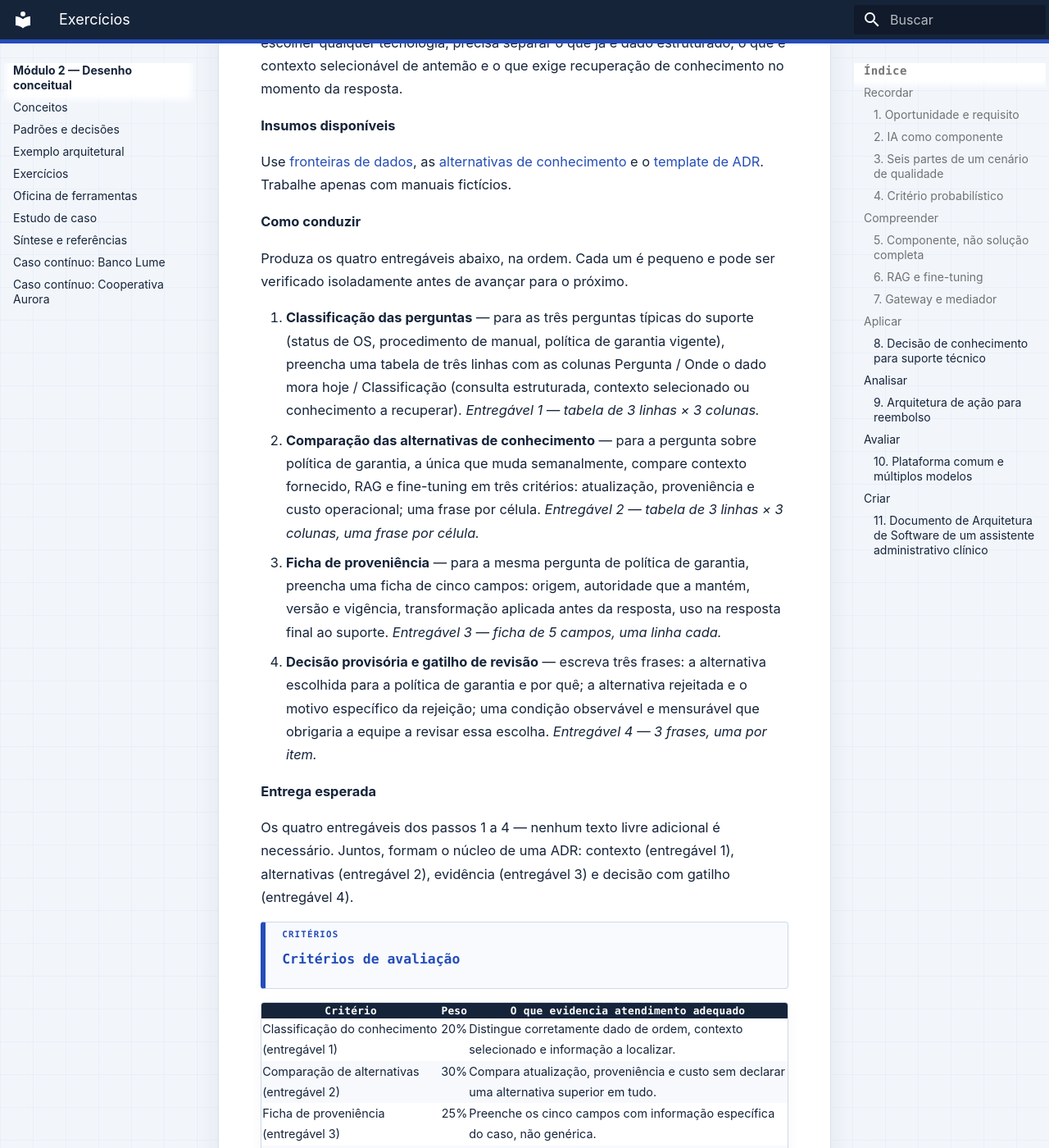
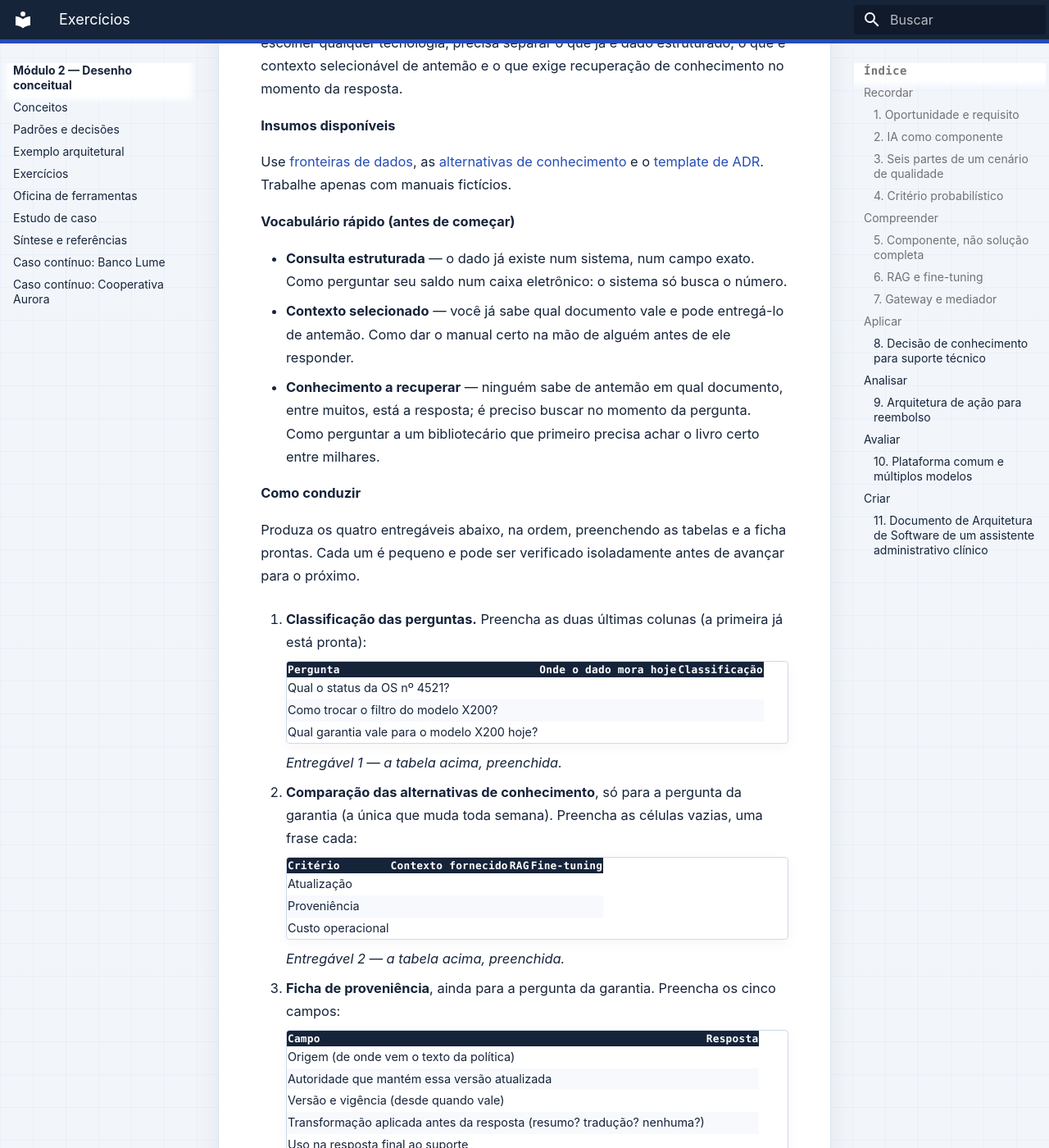
Before and after one commit to aulas-marco/arquitetura-solucoes-ia-generativa, an MkDocs documentation site: the page built from docs/modulo-2-desenho-conceitual/exercicios.md, in a window 1280 px wide and 1400 px high, scrolled down 2690 px. Shown: the whole window at 82% size. Built offline with MkDocs 1.6.1 and Material for MkDocs 9.7.7, drawn with Linux system fonts in a browser that asks for light colours; some of the changed text lies outside the part shown.

Commit message:
docs(mod2): glosa por analogia e tabelas prontas no Exercício 8 (Aplicar)
A classificação consulta estruturada/contexto selecionado/conhecimento
a recuperar e os campos da ficha de proveniência são jargão de
arquitetura de dados de IA sem intuição prévia para quem não vem de
TI. Adicionado "Vocabulário rápido" com analogia concreta por termo
(caixa eletrônico, manual na mão, bibliotecário).

Os quatro entregáveis passam a vir com tabela/ficha já estruturada
(cabeçalhos e, no Entregável 1, a coluna Pergunta já preenchida) em
vez de descrição em prosa do que construir — quem responde só
preenche célula, não inventa layout.

Co-Authored-By: Claude Sonnet 5 <noreply@anthropic.com>

```diff
--- a/docs/modulo-2-desenho-conceitual/exercicios.md
+++ b/docs/modulo-2-desenho-conceitual/exercicios.md
@@ -96,14 +96,55 @@ Você conduz a primeira decisão arquitetural do sistema de suporte. Antes de es
 
 Use [fronteiras de dados](conceitos.md#fronteiras-e-fora-de-escopo), as [alternativas de conhecimento](padroes-e-decisoes.md#alternativas-de-conhecimento) e o [template de ADR](../referencia/template-adr.md). Trabalhe apenas com manuais fictícios.
 
+**Vocabulário rápido (antes de começar)**
+
+- **Consulta estruturada** — o dado já existe num sistema, num campo exato. Como perguntar seu saldo num caixa eletrônico: o sistema só busca o número.
+- **Contexto selecionado** — você já sabe qual documento vale e pode entregá-lo de antemão. Como dar o manual certo na mão de alguém antes de ele responder.
+- **Conhecimento a recuperar** — ninguém sabe de antemão em qual documento, entre muitos, está a resposta; é preciso buscar no momento da pergunta. Como perguntar a um bibliotecário que primeiro precisa achar o livro certo entre milhares.
+
 **Como conduzir**
 
-Produza os quatro entregáveis abaixo, na ordem. Cada um é pequeno e pode ser verificado isoladamente antes de avançar para o próximo.
+Produza os quatro entregáveis abaixo, na ordem, preenchendo as tabelas e a ficha prontas. Cada um é pequeno e pode ser verificado isoladamente antes de avançar para o próximo.
 
-1. **Classificação das perguntas** — para as três perguntas típicas do suporte (status de OS, procedimento de manual, política de garantia vigente), preencha uma tabela de três linhas com as colunas Pergunta / Onde o dado mora hoje / Classificação (consulta estruturada, contexto selecionado ou conhecimento a recuperar). *Entregável 1 — tabela de 3 linhas × 3 colunas.*
-2. **Comparação das alternativas de conhecimento** — para a pergunta sobre política de garantia, a única que muda semanalmente, compare contexto fornecido, RAG e fine-tuning em três critérios: atualização, proveniência e custo operacional; uma frase por célula. *Entregável 2 — tabela de 3 linhas × 3 colunas, uma frase por célula.*
-3. **Ficha de proveniência** — para a mesma pergunta de política de garantia, preencha uma ficha de cinco campos: origem, autoridade que a mantém, versão e vigência, transformação aplicada antes da resposta, uso na resposta final ao suporte. *Entregável 3 — ficha de 5 campos, uma linha cada.*
-4. **Decisão provisória e gatilho de revisão** — escreva três frases: a alternativa escolhida para a política de garantia e por quê; a alternativa rejeitada e o motivo específico da rejeição; uma condição observável e mensurável que obrigaria a equipe a revisar essa escolha. *Entregável 4 — 3 frases, uma por item.*
+1. **Classificação das perguntas.** Preencha as duas últimas colunas (a primeira já está pronta):
+
+    | Pergunta | Onde o dado mora hoje | Classificação |
+    |---|---|---|
+    | Qual o status da OS nº 4521? | | |
+    | Como trocar o filtro do modelo X200? | | |
+    | Qual garantia vale para o modelo X200 hoje? | | |
+
+    *Entregável 1 — a tabela acima, preenchida.*
+
+2. **Comparação das alternativas de conhecimento**, só para a pergunta da garantia (a única que muda toda semana). Preencha as células vazias, uma frase cada:
+
+    | Critério | Contexto fornecido | RAG | Fine-tuning |
+    |---|---|---|---|
+    | Atualização | | | |
+    | Proveniência | | | |
+    | Custo operacional | | | |
+
+    *Entregável 2 — a tabela acima, preenchida.*
+
+3. **Ficha de proveniência**, ainda para a pergunta da garantia. Preencha os cinco campos:
+
+    | Campo | Resposta |
+    |---|---|
+    | Origem (de onde vem o texto da política) | |
+    | Autoridade que mantém essa versão atualizada | |
+    | Versão e vigência (desde quando vale) | |
+    | Transformação aplicada antes da resposta (resumo? tradução? nenhuma?) | |
+    | Uso na resposta final ao suporte | |
+
+    *Entregável 3 — a ficha acima, preenchida.*
+
+4. **Decisão provisória e gatilho de revisão.** Complete as três frases:
+
+    - Escolhemos **______** para a política de garantia porque ______.
+    - Rejeitamos **______** porque ______.
+    - Revisaríamos essa escolha se ______ (condição observável e mensurável).
+
+    *Entregável 4 — as três frases acima, completas.*
 
 **Entrega esperada**
 
```
